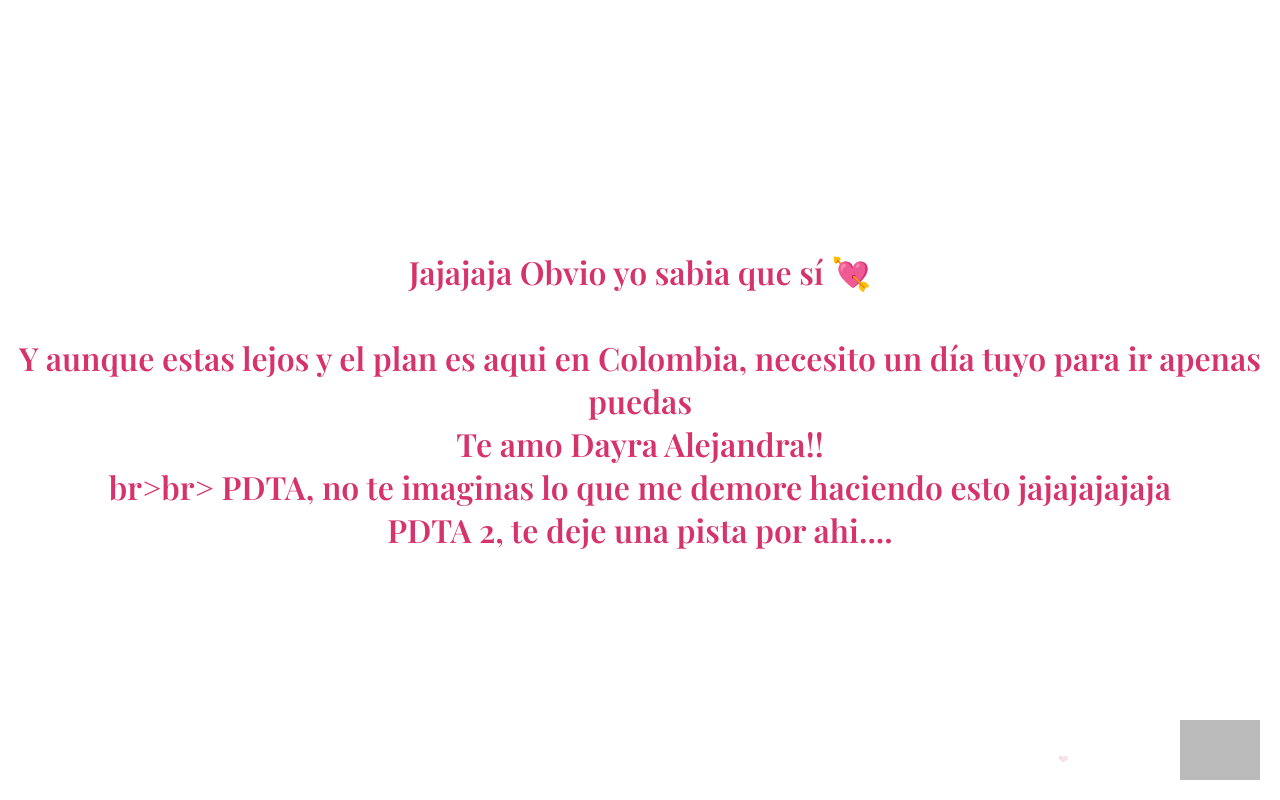
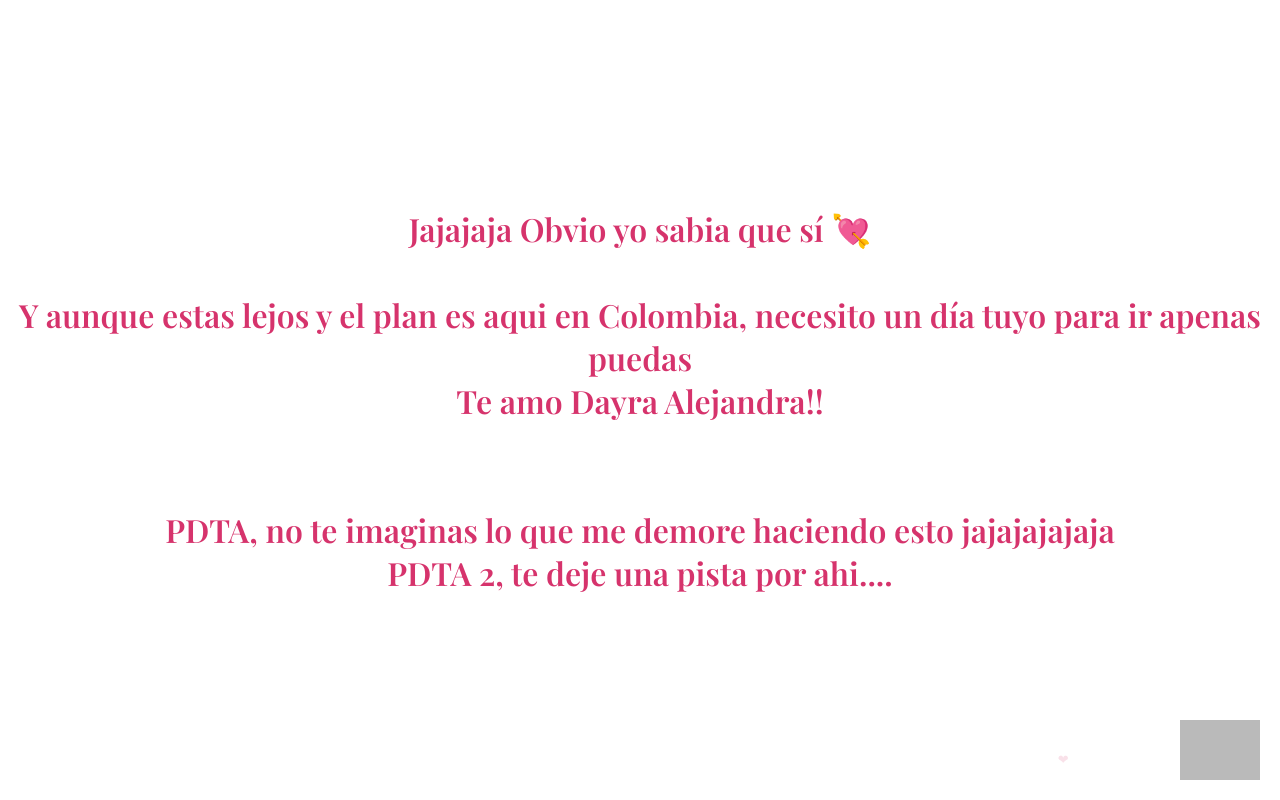
Before and after one commit to enriquelad8/Vidamiaa, a plain HTML site: page index.html in a window 1280 px wide. Both pictures are taken after a click on the button "Re Yes 💖". Shown: the top 800 px of the page. Drawn offline with nearby package versions, Linux system fonts and the light colour scheme; grey boxes are pictures that could not be loaded.

Commit message:
Update index.html

```diff
--- a/index.html
+++ b/index.html
@@ -141,7 +141,7 @@ function aceptar() {
         <h1 style="color:#d6336c; font-weight:600;">
         Jajajaja Obvio yo sabia que sí 💘<br><br>
         Y aunque estas lejos y el plan es aqui en Colombia, necesito un día tuyo para ir apenas puedas<br>
-        Te amo Dayra Alejandra!!<br>br>br>
+        Te amo Dayra Alejandra!!<br><br><br>
         PDTA, no te imaginas lo que me demore haciendo esto jajajajajaja<br>
         PDTA 2, te deje una pista por ahi....
         </h1>
```
